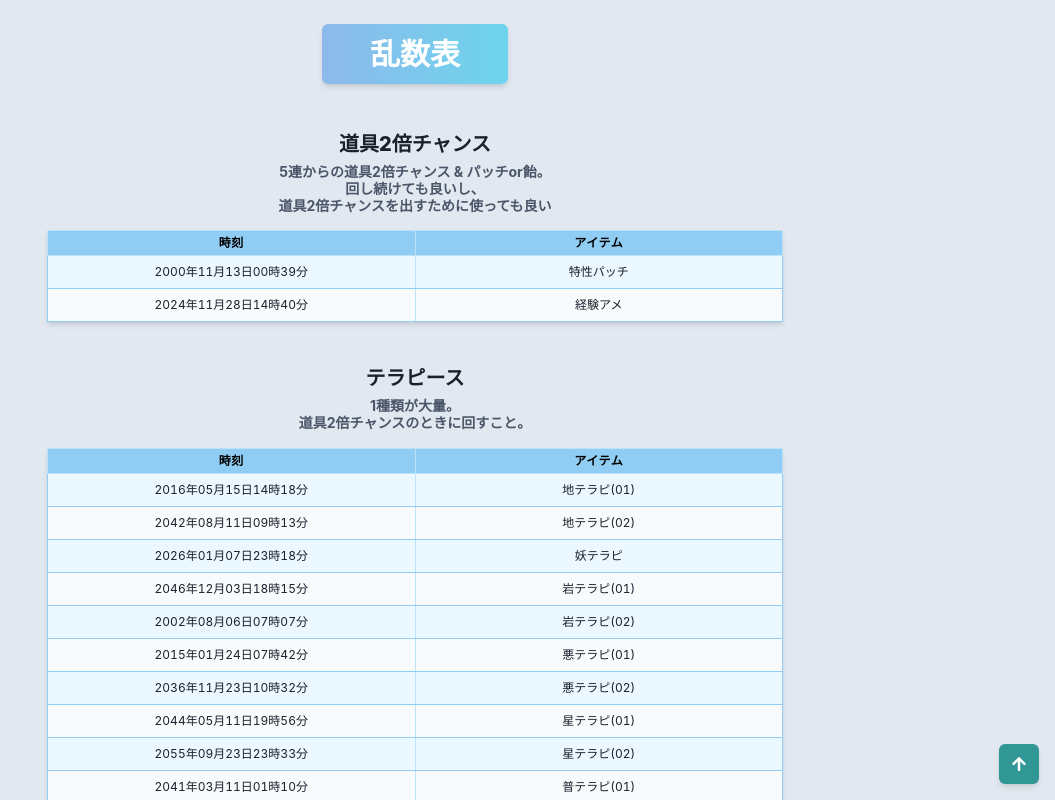
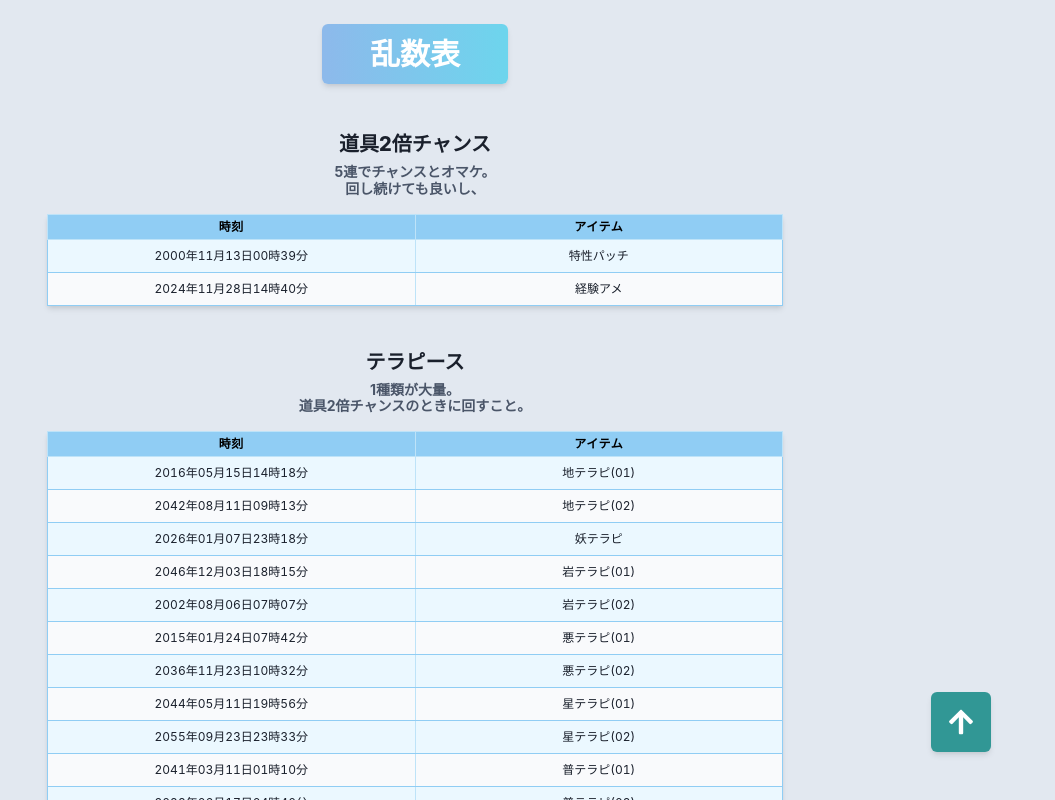
Before and after one commit to Shiori-Takanashi/printer-app, a React (Vite) app: page / in a window 1280 px wide. Shown: the top 800 px of the page, without its empty margins (225-1280 px from the left). Built offline with nearby package versions, Linux system fonts and the light colour scheme.

Commit message:
button fix

```diff
--- a/src/components/CategoryBlock.jsx
+++ b/src/components/CategoryBlock.jsx
@@ -43,9 +43,8 @@ export default function CategoryBlock({ category, items }) {
                         )}
                         {category === '道具2倍チャンス' && (
                             <Box as="span" mt={2} fontSize="sm" color="gray.600">
-                                5連からの道具2倍チャンス & パッチor飴。<br />
+                                5連でチャンスとオマケ。<br />
                                 回し続けても良いし、<br />
-                                道具2倍チャンスを出すために使っても良い<br />
                             </Box>
                         )}
                         {category === 'その他' && (
--- a/src/components/UpButton.jsx
+++ b/src/components/UpButton.jsx
@@ -8,14 +8,16 @@ function scrollToTop() {
 export default function UpButton() {
     return (
         <IconButton
-            icon={<FaArrowUp />}
+            icon={<FaArrowUp size={28} />}
             onClick={scrollToTop}
             position="fixed"
-            bottom="4"
-            right="4"
+            boxSize="60px"
+            bottom="12"
+            right="16"
             colorScheme="teal"
             boxShadow="md"
             aria-label="トップへ戻る"
+            zIndex={999}
         />
     );
 }
```
